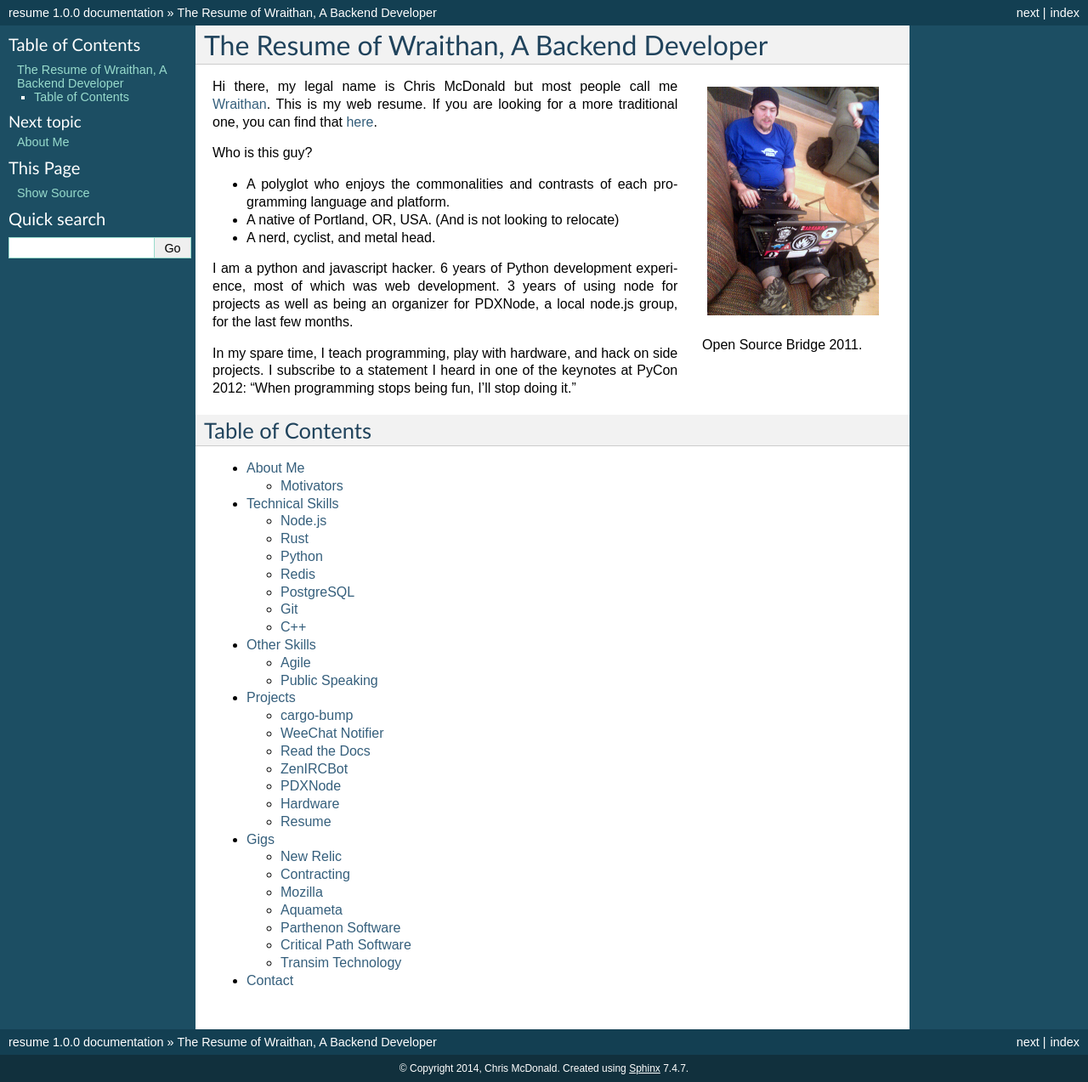
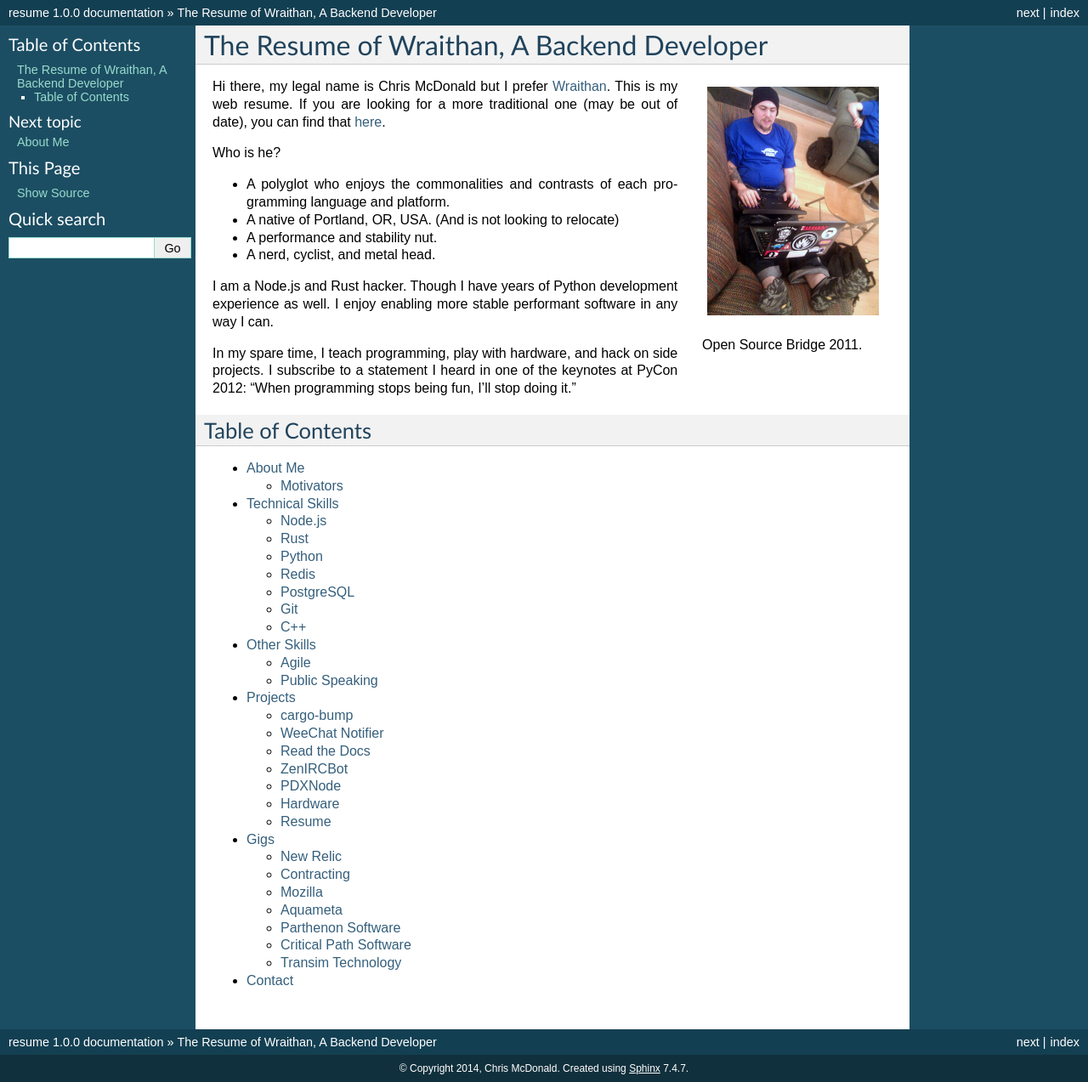
Before and after one commit to wraithan/resume, a Sphinx documentation site: the page built from docs/index.rst, in a window 1280 px wide. Shown: the whole page at 85% size. Built offline with Sphinx 7.4.7, drawn with Linux system fonts in a browser that asks for light colours.

Commit message:
up to date

```diff
--- a/docs/index.rst
+++ b/docs/index.rst
@@ -11,22 +11,22 @@ The Resume of Wraithan, A Backend Developer
 
     Open Source Bridge 2011.
 
-Hi there, my legal name is Chris McDonald but most people call me `Wraithan
-<http://wraithan.net/>`_. This is my web resume. If you are looking
-for a more traditional one, you can find that `here
+Hi there, my legal name is Chris McDonald but I prefer `Wraithan
+<http://wraithan.net/>`_. This is my web resume. If you are looking for a more
+traditional one (may be out of date), you can find that `here
 <https://github.com/wraithan/resume/blob/master/scannable_resume.pdf?raw=true>`_.
 
-Who is this guy?
+Who is he?
 
 * A polyglot who enjoys the commonalities and contrasts of each
   programming language and platform.
 * A native of Portland, OR, USA. (And is not looking to relocate)
+* A performance and stability nut.
 * A nerd, cyclist, and metal head.
 
-I am a python and javascript hacker. 6 years of Python development experience,
-most of which was web development. 3 years of using node for projects as well
-as being an organizer for PDXNode, a local node.js group, for the last few
-months.
+I am a Node.js and Rust hacker. Though I have years of Python development
+experience as well. I enjoy enabling more stable performant software in any way
+I can.
 
 In my spare time, I teach programming, play with hardware, and hack on side
 projects. I subscribe to a statement I heard in one of the keynotes at PyCon
```
Also changed, not shown: docs/other_skills.rst (+13 -3 lines).
